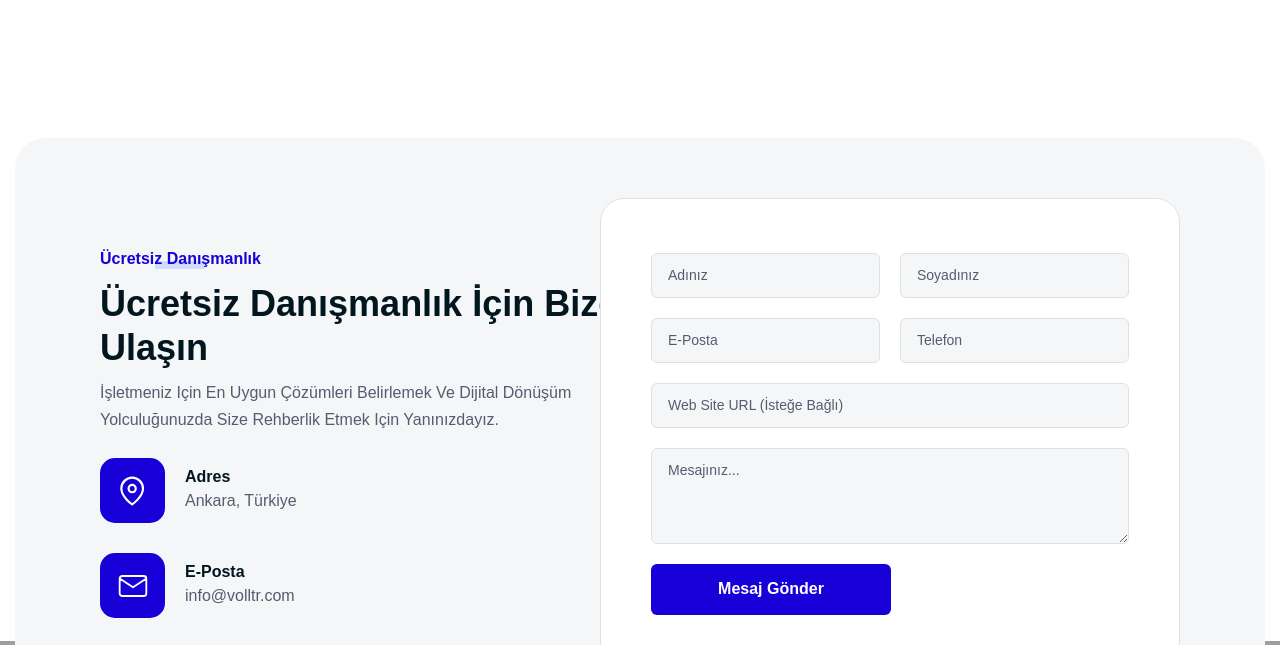
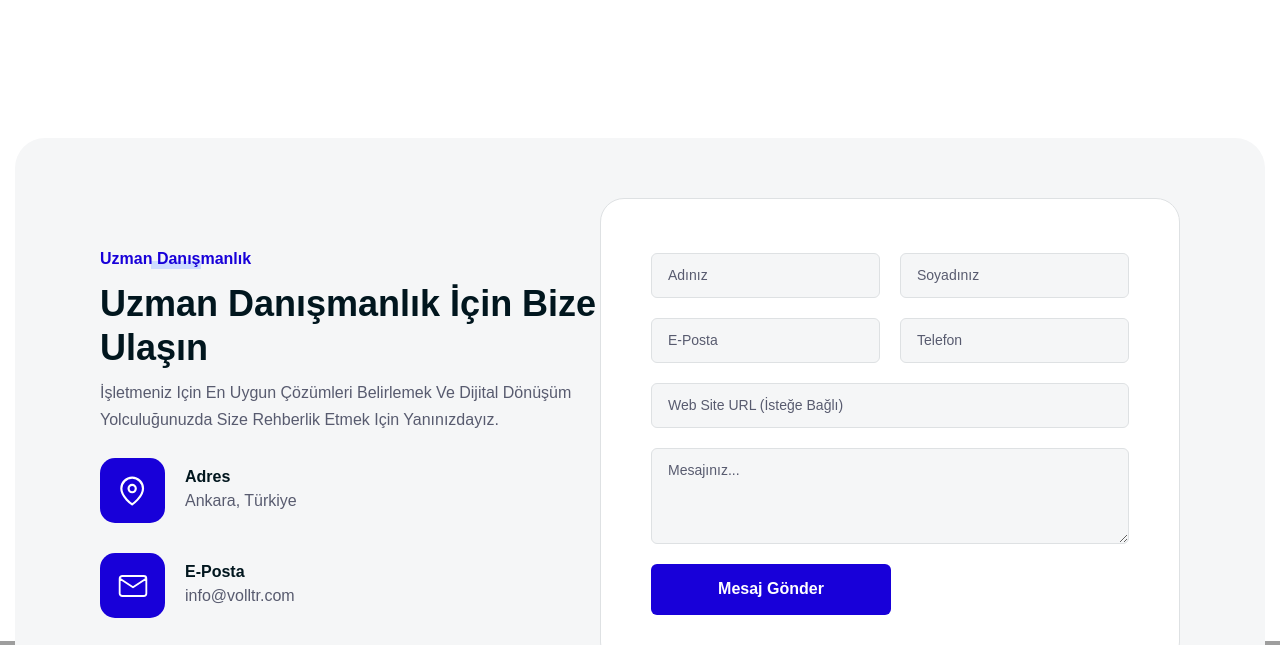
Before and after one commit to FurkanUtkayDemirbas/voll-website, a Django app: page / in a window 1280 px wide. Shown: the part 5002-5647 px from the top of the page. Run offline with Django 5.2, Linux system fonts and the light colour scheme; data comes from the database, SQL or seed files in the repository; both versions use the stored data as it was after the commit; some libraries are stand-ins or nearby versions; some web fonts are replaced; grey boxes are pictures that could not be loaded.

Commit message:
site revizesi: son değişiklikler

```diff
--- a/templates/index.html
+++ b/templates/index.html
@@ -2,10 +2,10 @@
 {% load static %}
 
 {% block title %}VOLL - SAP Danışmanlığı ve Dijital Çözümler | Ankara{% endblock %}
-{% block description %}Ankara'da SAP danışmanlığı, ERP dönüşümü, DİA yazılımı ve kurumsal web tasarımı. 4 yıllık deneyim, %100 müşteri memnuniyeti. Ücretsiz danışmanlık için hemen arayın.{% endblock %}
+{% block description %}Ankara'da SAP danışmanlığı, ERP dönüşümü, DİA yazılımı ve kurumsal web tasarımı. 4 yıllık deneyim, %100 müşteri memnuniyeti. Uzman danışmanlık için hemen arayın.{% endblock %}
 {% block keywords %}SAP danışmanlığı Ankara, ERP çözümleri, SAP S4HANA, dijital dönüşüm Ankara{% endblock %}
 {% block og_title %}VOLL - SAP Danışmanlığı Ankara{% endblock %}
-{% block og_description %}4 yıllık deneyimle SAP, DİA ve web çözümleri. Ücretsiz danışmanlık için bize ulaşın.{% endblock %}
+{% block og_description %}4 yıllık deneyimle SAP, DİA ve web çözümleri. Uzman danışmanlık için bize ulaşın.{% endblock %}
 {% block content %}
 
         <!-- slider-area -->
@@ -453,8 +453,8 @@
                         <div class="col-lg-6" data-sal="slide-right" data-sal-duration="700" data-sal-delay="100">
                             <div class="contact__content">
                                 <div class="section__title mb-10">
-                                    <span class="sub-title">Ücretsiz Danışmanlık</span>
-                                    <h2 class="title">Ücretsiz Danışmanlık İçin Bize Ulaşın</h2>
+                                    <span class="sub-title">Uzman Danışmanlık</span>
+                                    <h2 class="title">Uzman Danışmanlık İçin Bize Ulaşın</h2>
                                 </div>
                                 <p>İşletmeniz için en uygun çözümleri belirlemek ve dijital dönüşüm
                                     yolculuğunuzda size
```
Also changed, not shown: templates/contact.html (+4 -4 lines), db.sqlite3, media/services/sap_edi_service.png (added), media/services/sap_s4_service.png (added).
